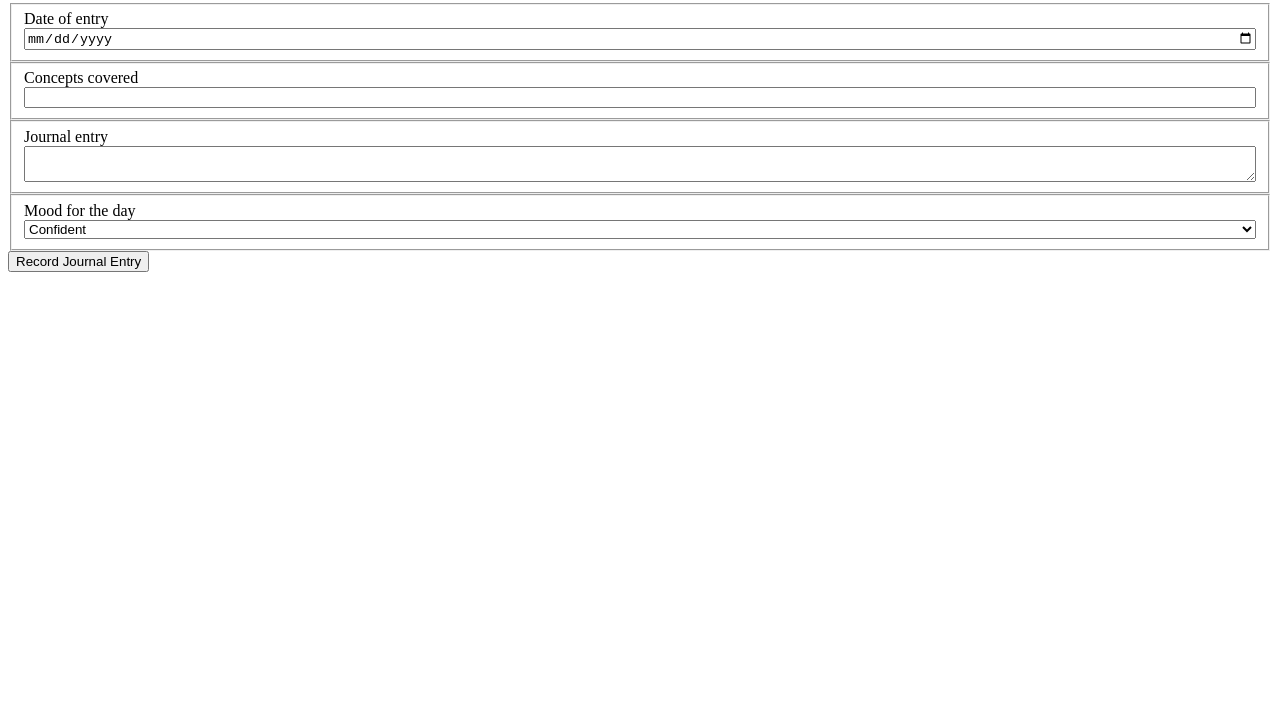
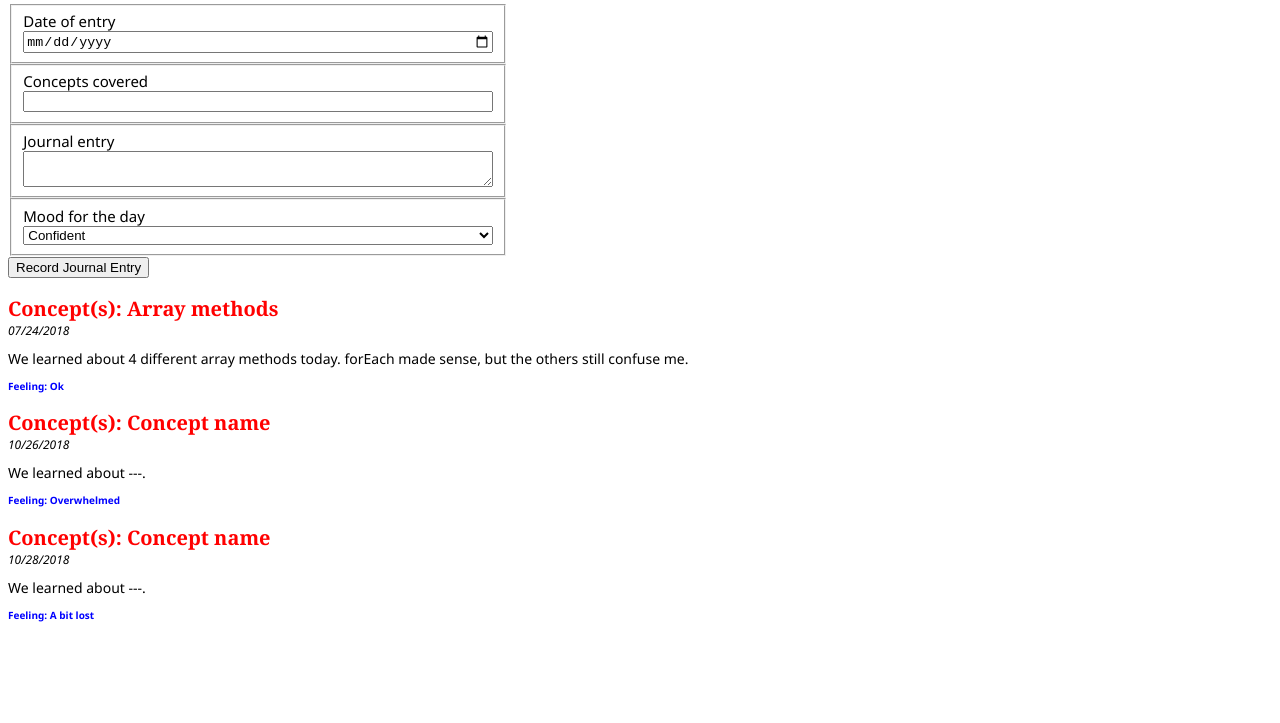
Before and after one commit to megcruzen/dailyJournal, a plain HTML site: page src/index.html in a window 1280 px wide. Shown: the part 77-800 px from the top of the page. Drawn offline with Linux system fonts and the light colour scheme.

Commit message:
Completed part 2 of journal

```diff
--- a/src/index.html
+++ b/src/index.html
@@ -9,7 +9,7 @@
 </head>
 <body>
     <h1>Daily Journal</h1>
-    <form id="journal">
+    <article id="journal">
         <fieldset>
             <label for="journalDate">Date of entry</label>
             <input type="date" name="journalDate" id="journalDate">
@@ -19,8 +19,8 @@
             <input type="text" name="conceptsCovered" id="conceptsCovered">
         </fieldset>
         <fieldset>
-            <label for="journalEntry">Journal entry</label>
-            <textarea name="journalEntry" id="journalEntry"></textarea>
+            <label for="entryText">Journal entry</label>
+            <textarea name="entryText" id="entryText"></textarea>
         </fieldset>
         <fieldset>
             <label for="currentMood">Mood for the day</label>
@@ -32,9 +32,12 @@
                 <option>Overwhelmed</option>
             </select>
         </fieldset>
-    </form>
+    </article>
 
-    <button type="submit" form="journal" value="Record Journal Entry">Record Journal Entry</button>
+    <button id="add-button" form="journal" value="Record Journal Entry">Record Journal Entry</button>
 
+    <article id="entryContainer"></article>
+
+    <script src="scripts/journal.js"></script>
 </body>
 </html>
--- /dev/null
+++ b/src/scripts/journal.js
@@ -0,0 +1,106 @@
+const journalEntriesArray = [
+    {
+        date: "07/24/2018",
+        concept: "Array methods",
+        entry: "We learned about 4 different array methods today. forEach made sense, but the others still confuse me.",
+        mood: "Ok"
+    },
+    {
+        date: "10/26/2018",
+        concept: "Concept name",
+        entry: "We learned about ---.",
+        mood: "Overwhelmed"
+    },
+    {
+        date: "10/28/2018",
+        concept: "Concept name",
+        entry: "We learned about ---.",
+        mood: "A bit lost"
+    }
+]
+
+/************************************ HTML CREATION ************************************/
+
+// Targets article with 'entryContainer' ID
+const entryContainer = document.querySelector("#entryContainer");
+
+// Functions that create HTML structure for each element
+const conceptFunc = (title, style) => {
+    return `<h1 class="${style}">Concept(s): ${title}</h1>`
+};
+const dateFunc = (title, style) => {
+    return `<section class="${style}">${title}</section>`
+};
+const entryFunc = (title, style) => {
+    return `<section class="${style}">${title}</section>`
+};
+const moodFunc = (title, style) => {
+    return `<section class="${style}">Feeling: ${title}</section>`
+};
+
+// Function that calls functions above to create HTML structure for each journal entry
+const renderJournalEntries = (date, concept, entry, mood) => `
+    <div id="journalEntryContainer">
+        ${conceptFunc(concept, "title")}
+        ${dateFunc(date, "date")}
+        ${entryFunc(entry, "content")}
+        ${moodFunc(mood, "mood")}
+    </div>
+`
+
+/*********************************** LOOP TO ADD ARRAY DATA TO HTML/DOM ************************************/
+
+// Loop grabs the values from each array object (INCLUDING THE NEW DATA) and inserts them into "renderJournalEntries" function and then adds the result inside "entryContainer"
+
+// Overarching function that creates and adds new data to DOM - need to tie this to the button click!
+const createAndAppend = () => {
+
+    // Clears existing HTML from DOM element
+    entryContainer.innerHTML = "";
+
+    // Now we need to add the full array content (including newly input data) into the DOM.
+    // Loop through each object inside "journalEntriesArray" and call "renderJournalEntries" function.
+    // Add each object's data (now HTML) into "entryContainer"
+
+    for (let i = 0; i < journalEntriesArray.length; i++) {
+        entryContainer.innerHTML += renderJournalEntries(journalEntriesArray[i].date, journalEntriesArray[i].concept, journalEntriesArray[i].entry, journalEntriesArray[i].mood);
+    };
+}
+
+// Now we call the function to add the HTML into the DOM.
+createAndAppend();
+
+// ^^^^^^ This will add data that *currently* exists in the array. New data will be added when you CLICK.
+
+
+/************************************ BUTTON CLICK EVENT *********************************************/
+
+let addButton = document.querySelector("#add-button");  // Creates variable for "Record Journal Entry" button
+addButton.addEventListener("click", () => {
+    // ^^^ Add click event to button
+    // Then pull data from each input field (set variable for each)
+    let journalDate = document.querySelector('input[name="journalDate"]').value;
+    let conceptsCovered = document.querySelector('input[name="conceptsCovered"]').value;
+    let entryText = document.querySelector('textarea[name="entryText"]').value;
+    let currentMood = document.querySelector('select[name="currentMood"]').value;
+    // console.log("Button was clicked");
+
+    // console.log("Input values: ", journalDate, conceptsCovered, entryText, currentMood);
+
+    let oneJournalEntry = {             // Creates new object using input values
+        date: journalDate,
+        concept: conceptsCovered,
+        entry: entryText,
+        mood: currentMood
+    };
+
+    console.log("One entry:", oneJournalEntry);
+
+    journalEntriesArray.push(oneJournalEntry);   // Takes newly created object and adds it to array
+    console.log("All entries:", journalEntriesArray);
+
+
+
+    renderJournalEntries(journalEntriesArray);   // Takes "journalEntriesArray" and calls "renderJournalEntries" function                                                       which creates HTML for each object in the array.
+    createAndAppend();                          // Final function! Adds HTML we've created to the DOM.
+});
--- a/src/styles/journal.css
+++ b/src/styles/journal.css
@@ -1,4 +1,40 @@
+body {
+    font-family: 'Segoe UI', Tahoma, Geneva, Verdana, sans-serif;
+    font-size: 15px;
+}
+
+h1 {
+    font-family: Georgia, 'Times New Roman', Times, serif;
+}
+
+#journal {
+    width: 500px;
+}
+
 #journal fieldset {
     display: flex;
     flex-direction: column;
 }
+
+.title {
+    color: red;
+    font-size: 20px;
+    margin-bottom: 0px;
+}
+
+.date {
+    font-size: 12px;
+    font-style: italic;
+}
+
+.content {
+    font-size: 14px;
+    line-height: 20px;
+    padding: 10px 0px;
+}
+
+.mood {
+    color: blue;
+    font-size: 10px;
+    font-weight: bold;
+}
```
Also changed, not shown: 1 other file.
